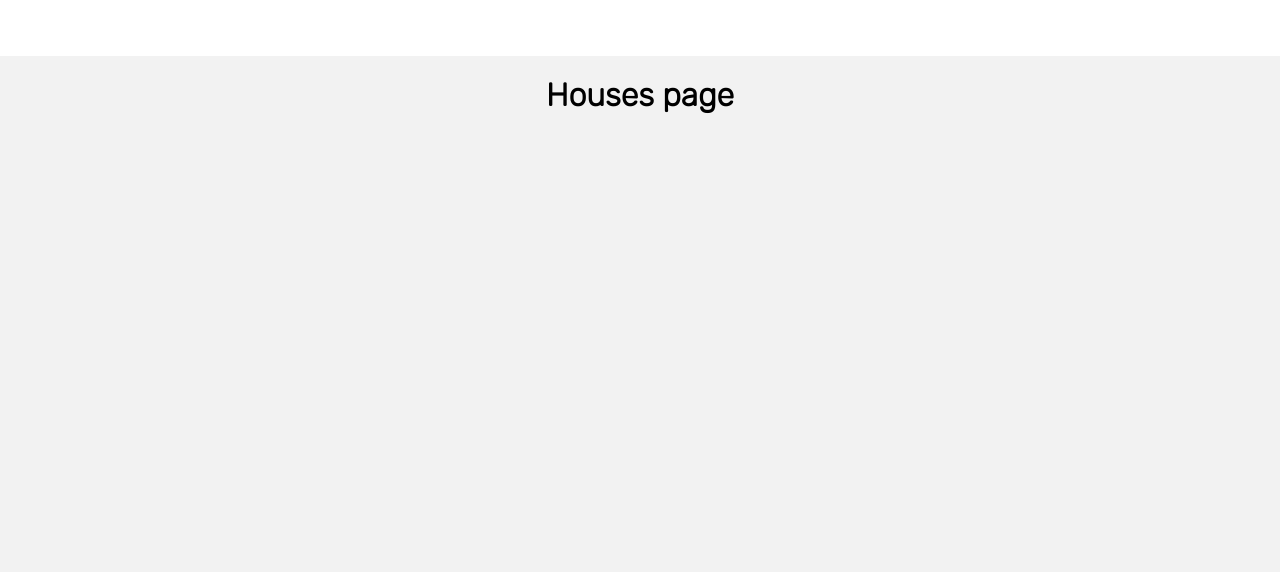
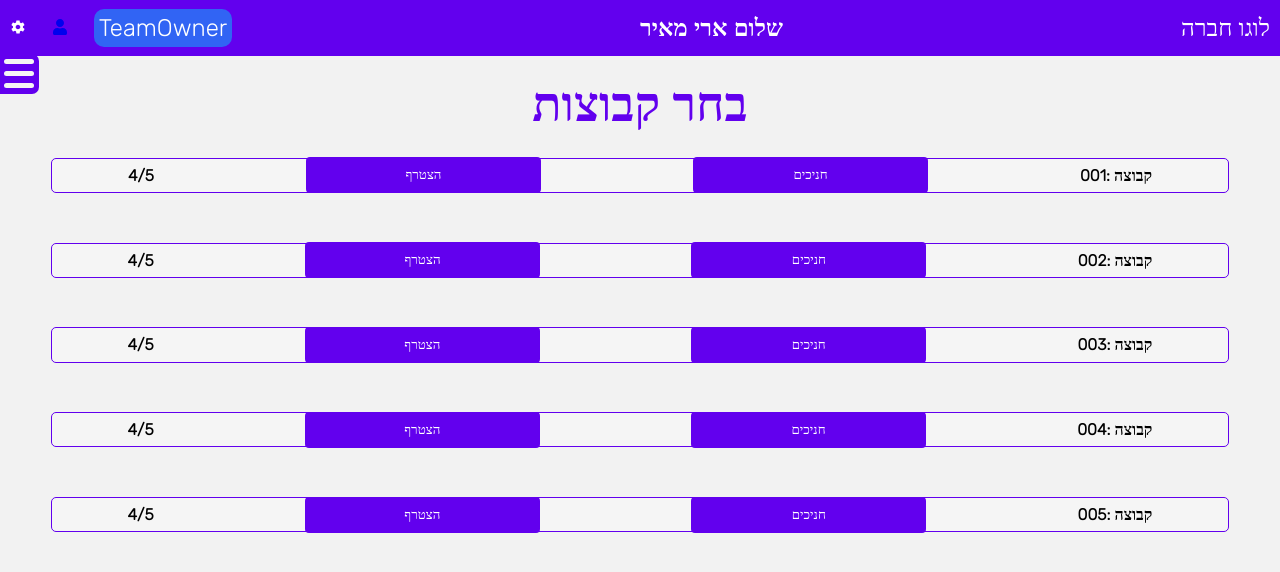
Before and after one commit to amielsaa/osimseder, a React (Create React App) app in the folder client/: page /Groups-to in a window 1280 px wide. Shown: the top 572 px of the page. Built offline with nearby package versions, Linux system fonts and the light colour scheme.

Commit message:
continuing work on TO

```diff
--- a/client/src/Components/StudentView/Group.js
+++ b/client/src/Components/StudentView/Group.js
@@ -10,12 +10,15 @@ const Group = ({ groupId }) => {
     setStudentsPopUp(!studentsPopUp);
   };
 
+  const handleJoinGroup = (groupId) => {
+  //Amiel
+  }
   return (
     <>
       <div className="group">
         <div className='group-id'>{`${groupId}: קבוצה`}</div>
         <button className='users-in-group-btn' onClick={openStudentsPopUp}>חניכים</button>
-        <button className='join-group-btn'>הצטרף</button>
+        <button className='join-group-btn' onclick={handleJoinGroup(groupId)}>הצטרף</button>
         <div className='students-Count'>4/5</div>
       </div>
       {studentsPopUp ?
--- a/client/src/Components/TeamOwnerView/GroupsTeamOwner.js
+++ b/client/src/Components/TeamOwnerView/GroupsTeamOwner.js
@@ -1,10 +1,20 @@
+import '../css/Groups.css'
+import Nav from '../Nav';
+import Header from '../Header';
+import GroupList from '../StudentView/GroupList';
 
-const GroupsTeamOwner = () => {
+const Groups = () => {
+
   return (
+    <>
+    <Header/>
+      <Nav/>
     <div className='content-Box'>
-      <h1>Houses page</h1>
+      <h1 className='title'> בחר קבוצות</h1>
+      <GroupList/>
     </div>
+    </>
   )
 }
 
-export default GroupsTeamOwner;
+export default Groups;
--- a/client/src/Helpers/DataContext.js
+++ b/client/src/Helpers/DataContext.js
@@ -1,5 +1,6 @@
 import { createContext, useState} from "react";
 import { useNavigate } from "react-router-dom";
+
 
 
 const DataContext = createContext({})
```
